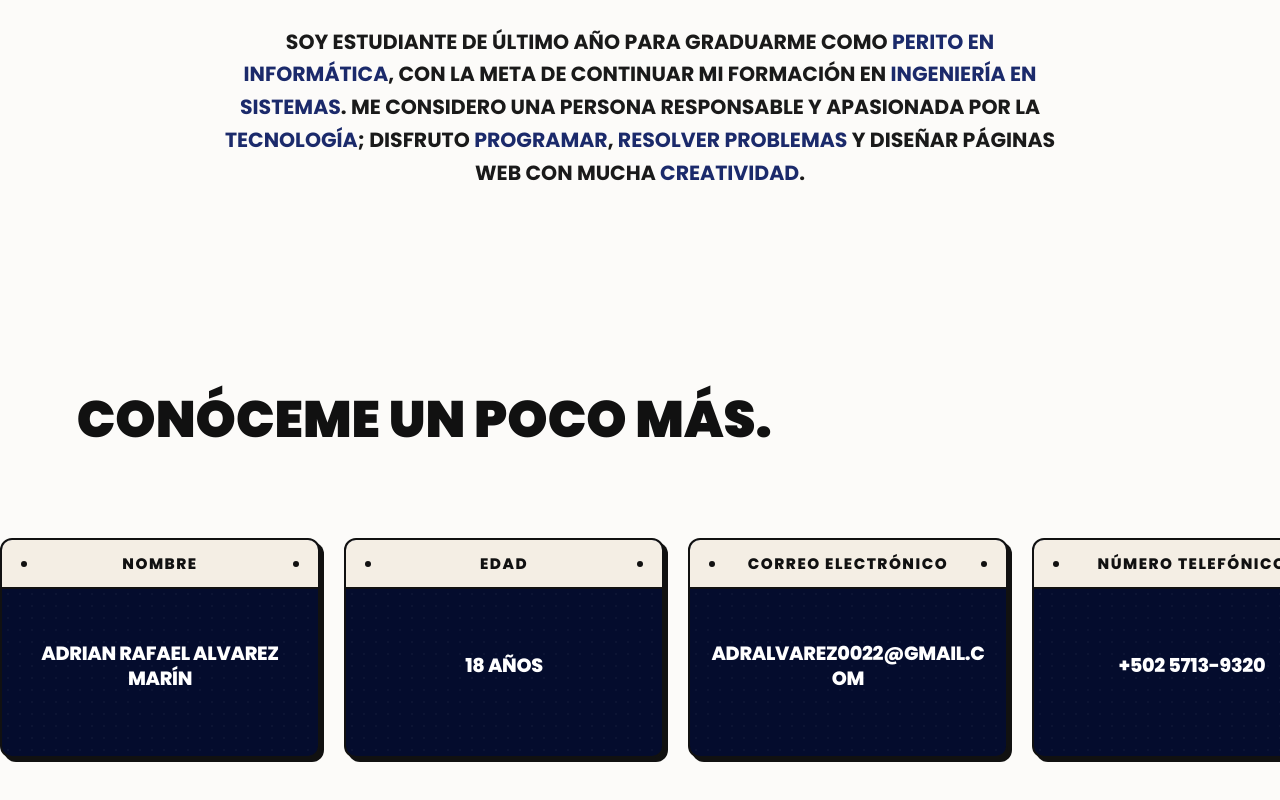
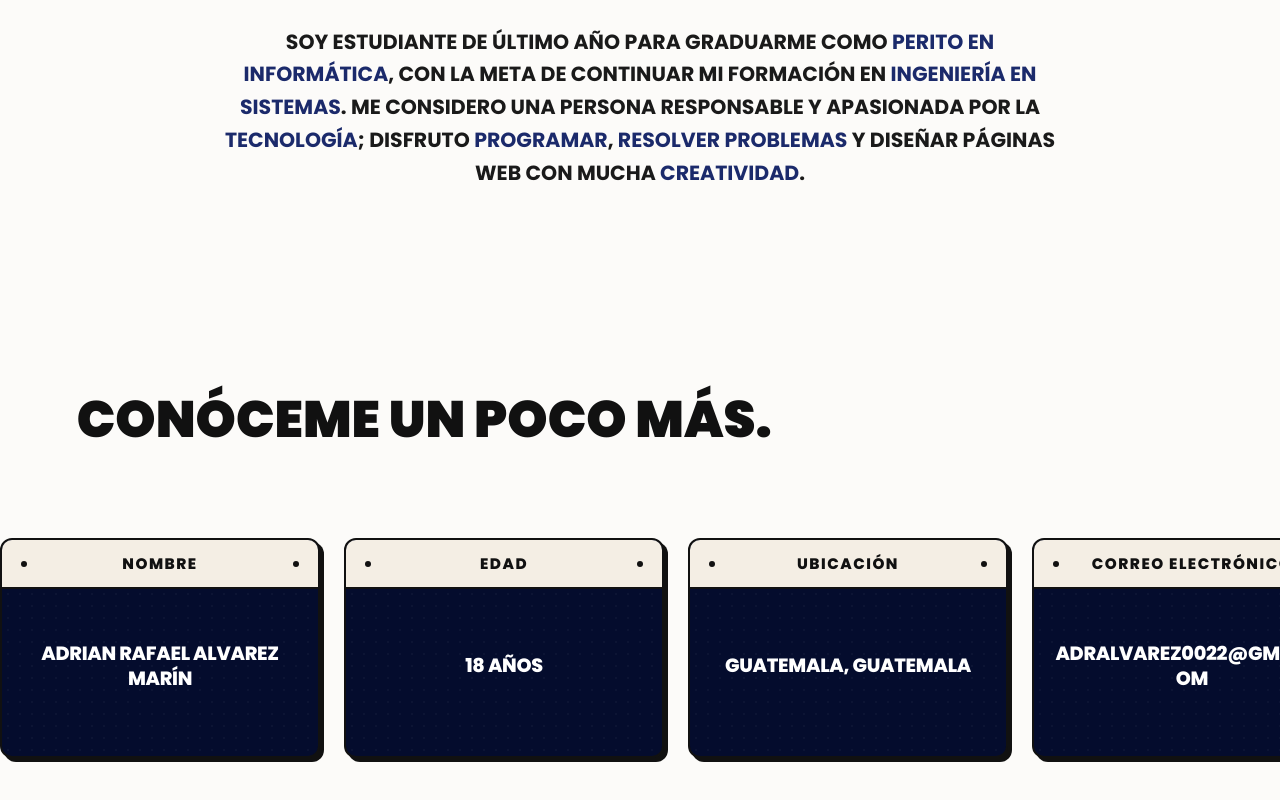
Before and after one commit to aalvarez-2024004/Adrian-s-Portafolio, a React (Vite) app in the folder Portafolio/: page / in a window 1280 px wide. Shown: the part 767-1567 px from the top of the page. Built offline with nearby package versions, Linux system fonts and the light colour scheme.

Commit message:
Se agregaron datos en la parte de Conoceme Un Poco Mas

```diff
--- a/Portafolio/src/data/datosGenerales.js
+++ b/Portafolio/src/data/datosGenerales.js
@@ -8,12 +8,20 @@ const datosGenerales = [
     contenido: "18 años",
   },
   {
+    titulo: "Ubicación",
+    contenido: "Guatemala, Guatemala",
+  },
+  {
     titulo: "Correo electrónico",
     contenido: "adralvarez0022@gmail.com",
   },
   {
     titulo: "Número telefónico",
     contenido: "+502 5713-9320",
+  },
+  {
+    titulo: "Formación",
+    contenido: "Périto en Informática",
   },
   {
     titulo: "Experiencia Backend",
@@ -23,6 +31,18 @@ const datosGenerales = [
     titulo: "Experiencia Frontend",
     contenido: "1 año",
   },
+  {
+    titulo: "Idiomas",
+    contenido: "Español · Inglés B1",
+  },
+  {
+    titulo: "Color Favorito",
+    contenido: "Negro y blanco",
+  },
+    {
+    titulo: "Dato Curioso",
+    contenido: "Me gustan los atardeceres",
+  },
 ];
 
 export default datosGenerales;
```
